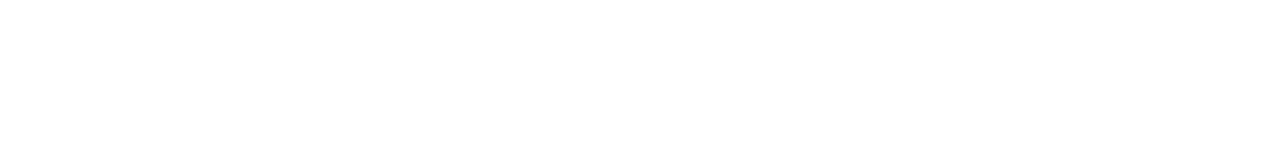
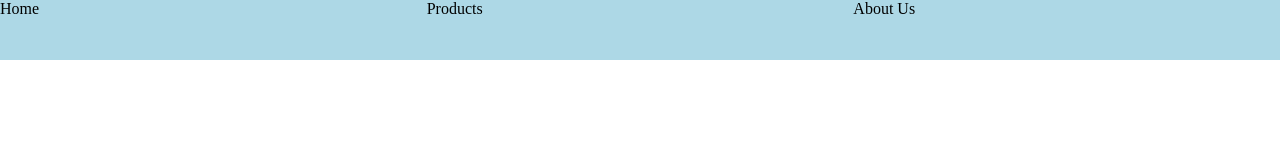
Before and after one commit to HopliteRPG/dynamic-user-interface-interactions, a website built with webpack: page src/template.html in a window 1280 px wide. Built offline with nearby package versions, Linux system fonts and the light colour scheme.

Commit message:
have basic navbar in place

```diff
--- a/src/styles.css
+++ b/src/styles.css
@@ -1,3 +1,19 @@
 /* styles.css */
+
+html,
 body {
+  margin: 0;
+  height: 100%;
 }
+
+.navbar {
+  width: 100%;
+  height: 60px;
+  background-color: lightblue;
+  display: flex;
+  flex-direction: row;
+}
+
+.navbar-item {
+  flex: 1;
+}
--- a/src/template.html
+++ b/src/template.html
@@ -5,5 +5,11 @@
     <meta name="viewport" content="width=device-width, initial-scale=1.0" />
     <title>Document</title>
   </head>
-  <body></body>
+  <body>
+    <div class="navbar">
+      <div class="navbar-item">Home</div>
+      <div class="navbar-item">Products</div>
+      <div class="navbar-item">About Us</div>
+    </div>
+  </body>
 </html>
```
